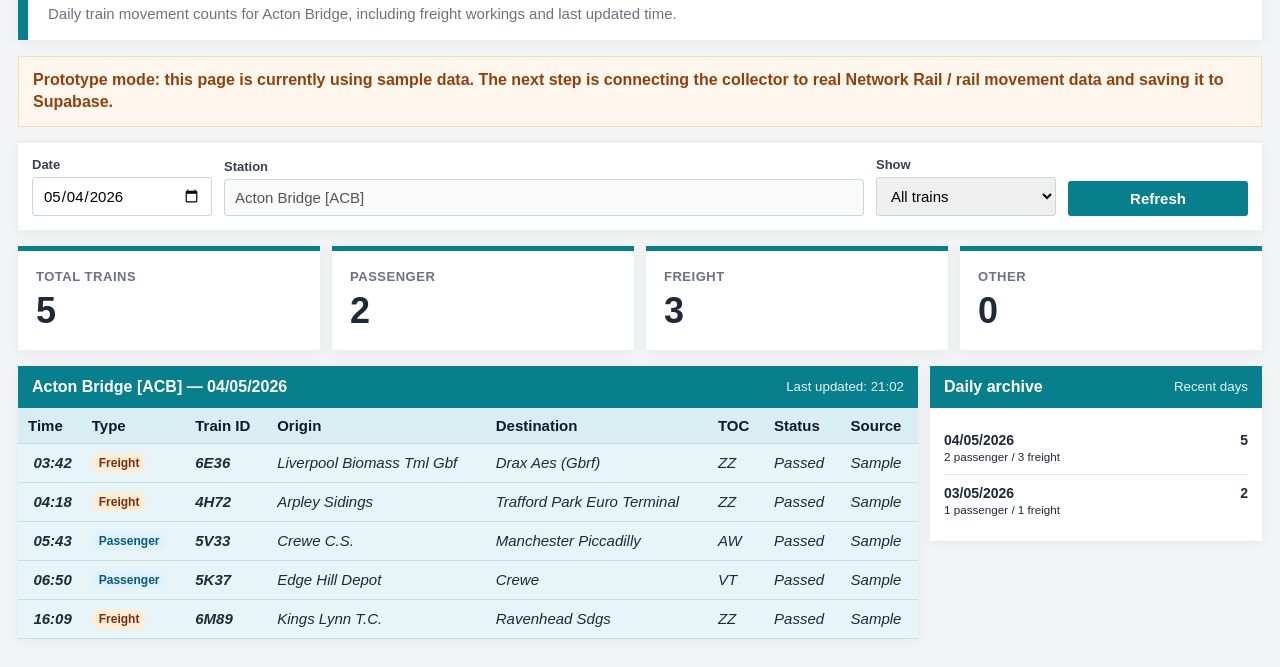
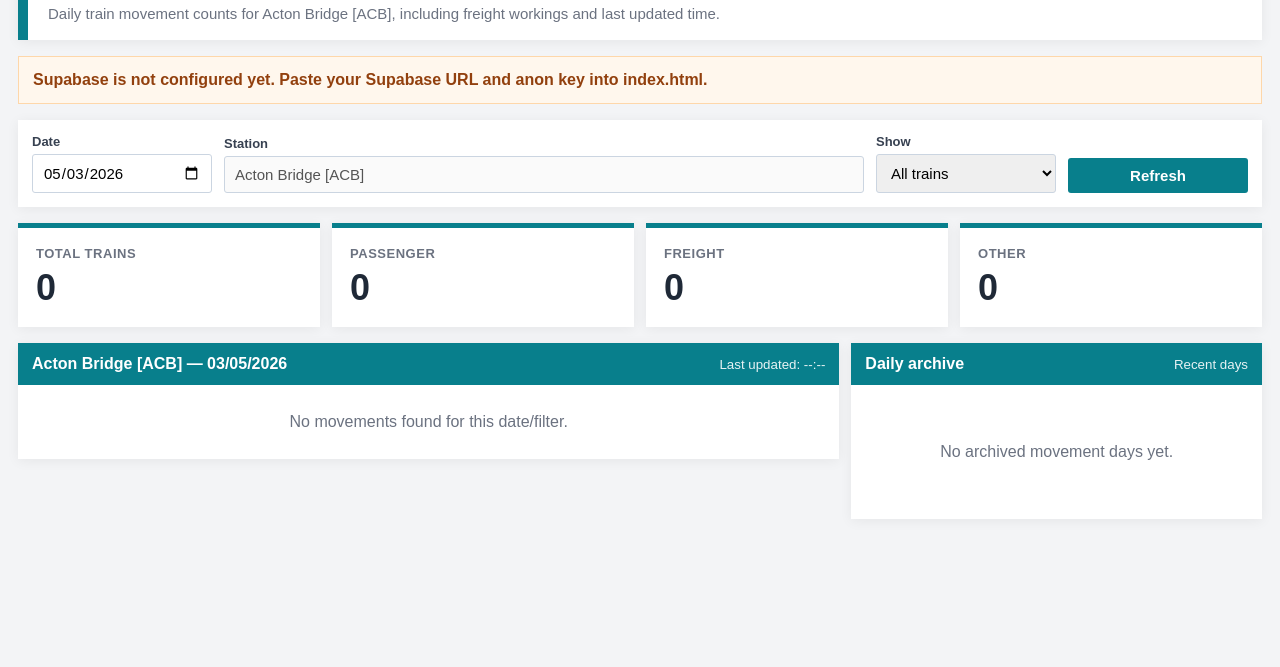
Before and after one commit to morganwillaims/acton-bridge-rail-count, a plain HTML site: page index.html in a window 1280 px wide. Shown: the part 71-738 px from the top of the page. Drawn offline with nearby package versions, Linux system fonts and the light colour scheme.

Commit message:
Add files via upload

```diff
--- a/index.html
+++ b/index.html
@@ -4,6 +4,7 @@
   <meta charset="UTF-8" />
   <meta name="viewport" content="width=device-width, initial-scale=1.0" />
   <title>Acton Bridge Rail Count</title>
+  <script src="https://cdn.jsdelivr.net/npm/@supabase/supabase-js@2"></script>
   <style>
     :root {
       --teal: #087f8c;
@@ -62,6 +63,12 @@
       font-weight: bold;
       margin-bottom: 16px;
       line-height: 1.4;
+    }
+
+    .notice.ok {
+      background: #ecfdf5;
+      border-color: #bbf7d0;
+      color: #166534;
     }
 
     .controls, .stats-grid, .split-grid {
@@ -201,9 +208,7 @@
     .badge.passenger { background: #e0f2fe; color: var(--passenger); }
     .badge.other { background: #f3f4f6; color: #374151; }
 
-    .side-list {
-      padding: 14px;
-    }
+    .side-list { padding: 14px; }
 
     .archive-item {
       display: flex;
@@ -212,9 +217,11 @@
       padding: 10px 0;
       border-bottom: 1px solid #e5e7eb;
       font-size: 14px;
+      cursor: pointer;
     }
 
     .archive-item:last-child { border-bottom: none; }
+    .archive-item:hover { color: var(--teal-dark); }
 
     .empty {
       padding: 28px;
@@ -234,12 +241,10 @@
   <div class="page">
     <header>
       <h1>Acton Bridge Rail Count</h1>
-      <p class="subtitle">Daily train movement counts for Acton Bridge, including freight workings and last updated time.</p>
+      <p class="subtitle">Daily train movement counts for Acton Bridge [ACB], including freight workings and last updated time.</p>
     </header>
 
-    <div class="notice" id="statusNotice">
-      Prototype mode: this page is currently using sample data. The next step is connecting the collector to real Network Rail / rail movement data and saving it to Supabase.
-    </div>
+    <div class="notice" id="statusNotice">Loading Acton Bridge movement data...</div>
 
     <section class="controls">
       <label>Date
@@ -315,98 +320,22 @@
   </div>
 
   <script>
-    // ----------------------------------------------------------------------
-    // ACTON BRIDGE RAIL COUNT — VERSION 1 FRONT END
-    // ----------------------------------------------------------------------
-    // This is the first working front-end prototype.
-    // It currently uses sampleData below.
-    // Later we will replace sampleData with Supabase reads.
-    // ----------------------------------------------------------------------
+    // 1) Replace these with your Supabase project details.
+    // The anon key is safe in front-end code as long as Row Level Security is enabled.
+    const SUPABASE_URL = "PASTE_YOUR_SUPABASE_URL_HERE";
+    const SUPABASE_ANON_KEY = "PASTE_YOUR_SUPABASE_ANON_KEY_HERE";
 
     const STATION_CRS = "ACB";
     const STATION_NAME = "Acton Bridge";
+    const STATION_TIPLOC = "ACBG";
+    const STATION_STANOX = "37001";
 
-    const sampleData = [
-      {
-        date: "2026-05-04",
-        time: "03:42",
-        trainType: "freight",
-        trainId: "6E36",
-        origin: "Liverpool Biomass Tml Gbf",
-        destination: "Drax Aes (Gbrf)",
-        toc: "ZZ",
-        status: "Passed",
-        source: "Sample"
-      },
-      {
-        date: "2026-05-04",
-        time: "04:18",
-        trainType: "freight",
-        trainId: "4H72",
-        origin: "Arpley Sidings",
-        destination: "Trafford Park Euro Terminal",
-        toc: "ZZ",
-        status: "Passed",
-        source: "Sample"
-      },
-      {
-        date: "2026-05-04",
-        time: "05:43",
-        trainType: "passenger",
-        trainId: "5V33",
-        origin: "Crewe C.S.",
-        destination: "Manchester Piccadilly",
-        toc: "AW",
-        status: "Passed",
-        source: "Sample"
-      },
-      {
-        date: "2026-05-04",
-        time: "06:50",
-        trainType: "passenger",
-        trainId: "5K37",
-        origin: "Edge Hill Depot",
-        destination: "Crewe",
-        toc: "VT",
-        status: "Passed",
-        source: "Sample"
-      },
-      {
-        date: "2026-05-04",
-        time: "16:09",
-        trainType: "freight",
-        trainId: "6M89",
-        origin: "Kings Lynn T.C.",
-        destination: "Ravenhead Sdgs",
-        toc: "ZZ",
-        status: "Passed",
-        source: "Sample"
-      },
-      {
-        date: "2026-05-03",
-        time: "04:01",
-        trainType: "freight",
-        trainId: "6E36",
-        origin: "Liverpool Biomass Tml Gbf",
-        destination: "Drax Aes (Gbrf)",
-        toc: "ZZ",
-        status: "Passed",
-        source: "Sample"
-      },
-      {
-        date: "2026-05-03",
-        time: "07:22",
-        trainType: "passenger",
-        trainId: "1F12",
-        origin: "Liverpool Lime Street",
-        destination: "Birmingham New Street",
-        toc: "VT",
-        status: "Passed",
-        source: "Sample"
-      }
-    ];
+    const supabaseClient = SUPABASE_URL.startsWith("https://")
+      ? supabase.createClient(SUPABASE_URL, SUPABASE_ANON_KEY)
+      : null;
 
-    let movements = sampleData;
+    let movements = [];
+    let lastLoadedAt = null;
 
     function todayIso() {
       return new Date().toISOString().slice(0, 10);
@@ -432,6 +361,54 @@
         .replaceAll("'", "&#039;");
     }
 
+    function setStatus(message, ok = false) {
+      const notice = document.getElementById("statusNotice");
+      notice.textContent = message;
+      notice.className = ok ? "notice ok" : "notice";
+    }
+
+    function rowToMovement(row) {
+      return {
+        id: row.id,
+        date: row.running_date,
+        time: row.actual_time || row.planned_time || "--:--",
+        trainType: row.train_type || "other",
+        trainId: row.train_id || "",
+        origin: row.origin || "Unknown",
+        destination: row.destination || "Unknown",
+        toc: row.toc || "",
+        status: row.status || "Passed",
+        source: row.source || "Network Rail"
+      };
+    }
+
+    async function loadMovements() {
+      if (!supabaseClient) {
+        setStatus("Supabase is not configured yet. Paste your Supabase URL and anon key into index.html.", false);
+        movements = [];
+        renderAll();
+        return;
+      }
+
+      const { data, error } = await supabaseClient
+        .from("station_movements")
+        .select("*")
+        .eq("station_crs", STATION_CRS)
+        .order("running_date", { ascending: false })
+        .order("actual_time", { ascending: true });
+
+      if (error) {
+        console.error(error);
+        setStatus(`Supabase load error: ${error.message}`, false);
+        return;
+      }
+
+      movements = (data || []).map(rowToMovement);
+      lastLoadedAt = now24h();
+      setStatus(`Connected. ${movements.length} Acton Bridge movement${movements.length === 1 ? "" : "s"} loaded.`, true);
+      renderAll();
+    }
+
     function getFilteredMovements() {
       const selectedDate = document.getElementById("dateInput").value;
       const type = document.getElementById("typeFilter").value;
@@ -439,7 +416,7 @@
       return movements
         .filter(item => item.date === selectedDate)
         .filter(item => type === "all" || item.trainType === type)
-        .sort((a, b) => a.time.localeCompare(b.time));
+        .sort((a, b) => String(a.time).localeCompare(String(b.time)));
     }
 
     function getDailyMovements(date) {
@@ -462,7 +439,7 @@
       document.getElementById("passengerCount").textContent = passenger;
       document.getElementById("otherCount").textContent = other;
       document.getElementById("tableTitle").textContent = `${STATION_NAME} [${STATION_CRS}] — ${formatDate(selectedDate)}`;
-      document.getElementById("lastUpdated").textContent = `Last updated: ${now24h()}`;
+      document.getElementById("lastUpdated").textContent = `Last updated: ${lastLoadedAt || "--:--"}`;
     }
 
     function renderTable() {
@@ -495,8 +472,13 @@
 
     function renderArchive() {
       const archive = document.getElementById("archiveList");
-      const dates = [...new Set(movements.map(item => item.date))].sort().reverse();
+      const dates = [...new Set(movements.map(item => item.date))].sort().reverse().slice(0, 14);
       archive.innerHTML = "";
+
+      if (!dates.length) {
+        archive.innerHTML = "<p class='empty'>No archived movement days yet.</p>";
+        return;
+      }
 
       dates.forEach(date => {
         const daily = getDailyMovements(date);
@@ -516,28 +498,19 @@
       });
     }
 
-    async function refreshData() {
-      // Version 1: sample data only.
-      // Version 2 will replace this with Supabase loading:
-      // const { data, error } = await supabase.from("station_movements").select("*").eq("station_crs", "ACB");
-      renderAll();
-    }
-
     function renderAll() {
       renderStats();
       renderTable();
       renderArchive();
     }
 
-    document.getElementById("dateInput").value = "2026-05-04";
+    document.getElementById("dateInput").value = todayIso();
     document.getElementById("typeFilter").addEventListener("change", renderAll);
     document.getElementById("dateInput").addEventListener("change", renderAll);
-    document.getElementById("refreshButton").addEventListener("click", refreshData);
+    document.getElementById("refreshButton").addEventListener("click", loadMovements);
 
-    renderAll();
-
-    // Auto refresh the visible page every 60 seconds.
-    setInterval(refreshData, 60000);
+    loadMovements();
+    setInterval(loadMovements, 60000);
   </script>
 </body>
 </html>
```
